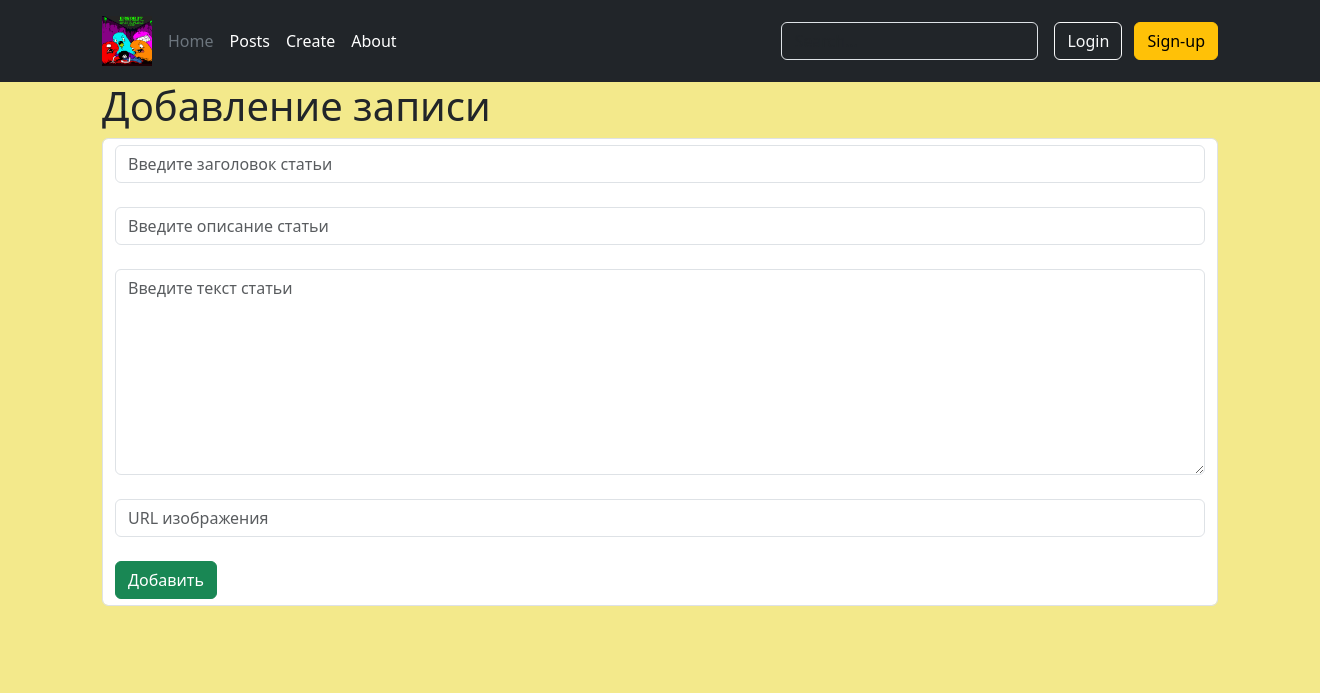
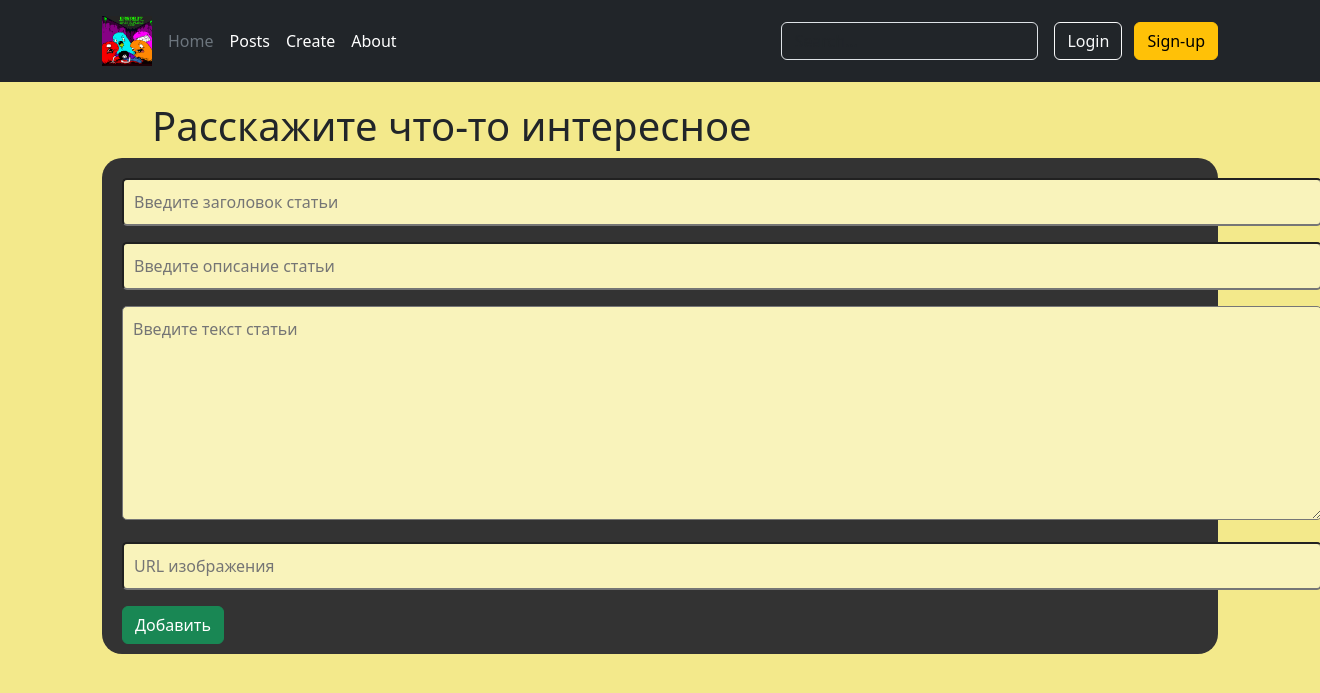
Before and after one commit to ilya885400/DynamicWeb, a Flask app: page /create in a window 1320 px wide. Shown: the top 693 px of the page. Run offline with Flask 3, Linux system fonts and the light colour scheme.

Commit message:
some-patch

```diff
--- a/static/css/main.css
+++ b/static/css/main.css
@@ -107,3 +107,20 @@ body{
     padding-top : 10px;
     font-size : 120%;
 }
+
+.for_add_inputs1{
+     padding-top : 20px;
+     padding-left : 20px;
+     padding-bottom : 10px;
+     background: #333333;
+     border-radius : 20px;
+}
+
+.for_add_inputs2{
+     padding-left : 10px;
+     padding-top : 10px;
+     padding-bottom : 10px;
+     background: #F9F3BB;
+     width : 1200px;
+     border-radius : 5px;
+}
--- a/templates/create.html
+++ b/templates/create.html
@@ -6,12 +6,16 @@
 
 
 {% block content %}
-<h1>Добавление записи</h1>
-<form method="post" class="form-control">
-    <input type="text" name="title" placeholder="Введите заголовок статьи" class="form-control"><br>
-    <input type="text" name="text" placeholder="Введите описание статьи" class="form-control"><br>
-    <textarea name="full_content" placeholder="Введите текст статьи" class="form-control" rows="8" cols="40"></textarea><br>
-    <input type="text" name="image_url" placeholder="URL изображения" class="form-control"><br>
+<h1 class="title_for_main_page">Расскажите что-то интересное</h1>
+<form method="post" class="for_add_inputs1">
+    <input type="text" name="title" placeholder="Введите заголовок статьи" class="for_add_inputs2"><br>
+    <p></p>
+    <input type="text" name="text" placeholder="Введите описание статьи" class="for_add_inputs2"><br>
+    <p></p>
+    <textarea name="full_content" placeholder="Введите текст статьи" class="for_add_inputs2" rows="8" cols="40"></textarea><br>
+    <p></p>
+    <input type="text" name="image_url" placeholder="URL изображения" class="for_add_inputs2"><br>
+    <p></p>
     <button class="btn btn-success" type="submit">Добавить</button>
 </form>
 
--- a/templates/index.html
+++ b/templates/index.html
@@ -6,5 +6,5 @@
 {% block content %}
 
 <h1 class = "title_for_main_page">BanD-Shit-Post - </h1>
-<p class="main_page_text">На этом сайте вы можете узнать о всех последних инфоповодах мира музыки в удобном виде или добавить новую запись самостоятельно!</p>
+<p class="main_page_text">На этом сайте вы можете узнать о всех последних инфоповодах мира музыки в удобном виде или добавить новый топик самостоятельно!</p>
 {% endblock %}
```
